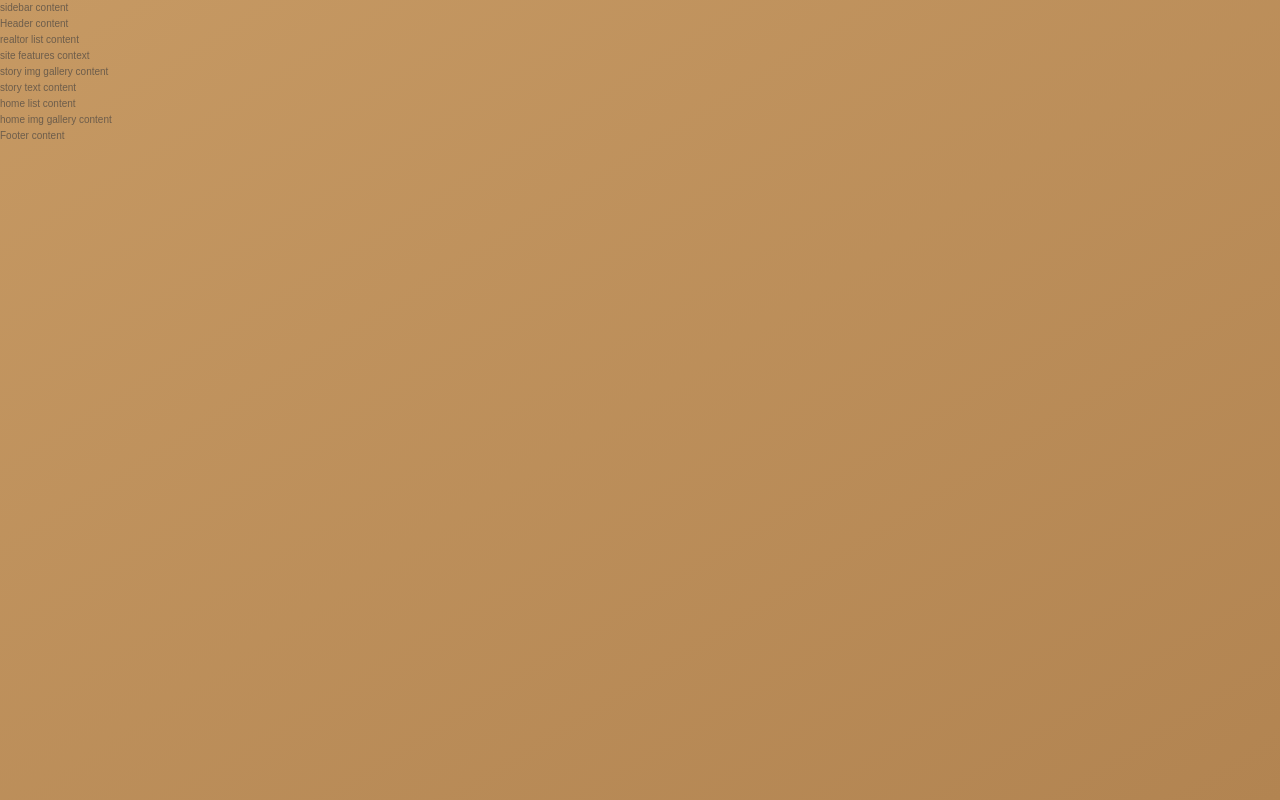
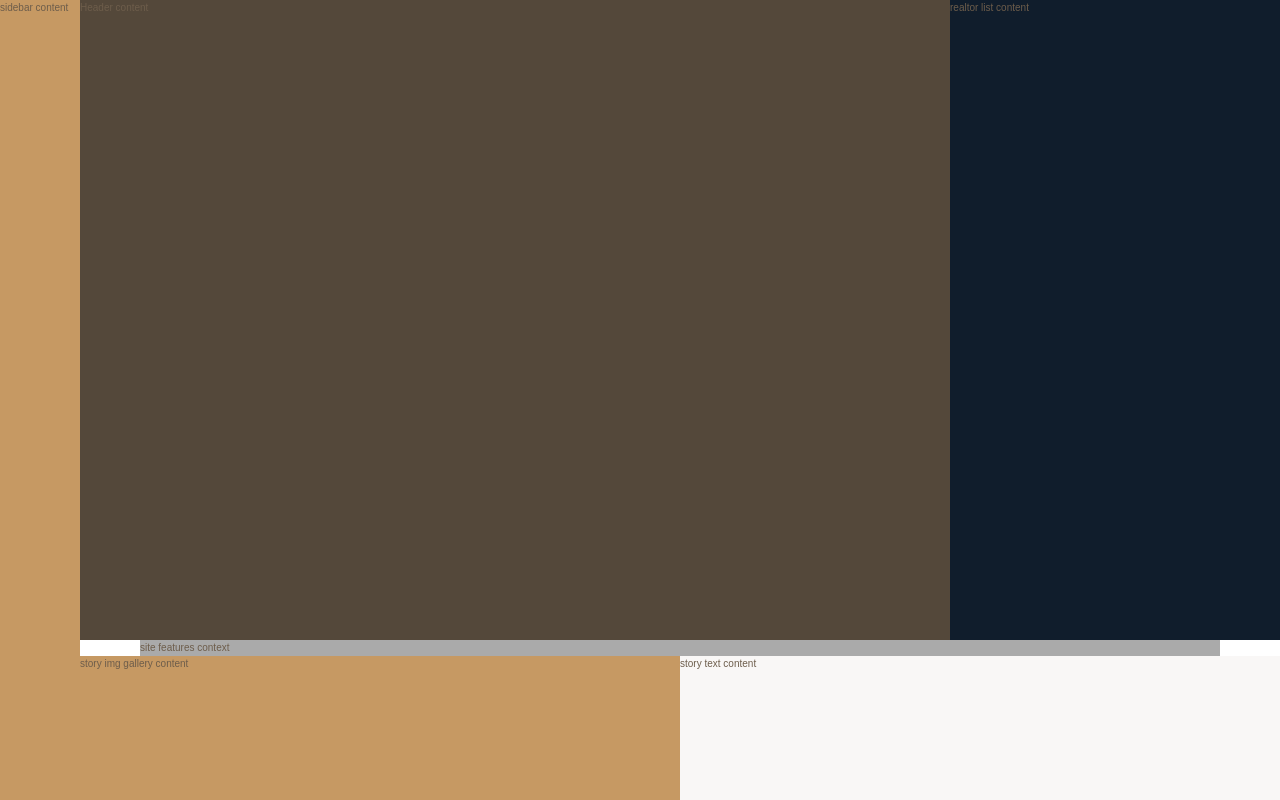
Before and after one commit to landon-sturgeon/real-estate-example, a React (Create React App) app: page / in a window 1280 px wide. Shown: the top 800 px of the page. Built offline with nearby package versions, Linux system fonts and the light colour scheme; a web font is replaced by a local one.

Commit message:
finished base layout for landing page

```diff
--- a/src/components/footer/footer.style.js
+++ b/src/components/footer/footer.style.js
@@ -1,5 +1,8 @@
 import styled from "styled-components";
 
+import { COLORS } from "../../scss/_variables.style";
+
 export const FooterContainer = styled.div`
-
+    background-color: ${ COLORS.secondary };
+    grid-column: full-start / full-end;
 `;
--- a/src/components/header/header.style.js
+++ b/src/components/header/header.style.js
@@ -1,5 +1,8 @@
 import styled from "styled-components";
 
+import { COLORS } from "../../scss/_variables.style";
+
 export const HeaderContainer = styled.div`
-
+    background-color: ${ COLORS.greyDark1 };
+    grid-column: full-start / col-end 6;
 `;
--- a/src/components/home-img-gallery/home-img-gallery.style.js
+++ b/src/components/home-img-gallery/home-img-gallery.style.js
@@ -1,5 +1,8 @@
 import styled from "styled-components";
 
+import { COLORS } from "../../scss/_variables.style";
+
 export const HomeImgGalleryContainer = styled.div`
-
+    background-color: ${ COLORS.greyDark1 };
+    grid-column: full-start / full-end;
 `;
--- a/src/components/home-list/home-list.style.js
+++ b/src/components/home-list/home-list.style.js
@@ -1,5 +1,8 @@
 import styled from "styled-components";
 
+import { COLORS } from "../../scss/_variables.style";
+
 export const HomeListContainer = styled.div`
-
+    background-color: ${ COLORS.secondary };
+    grid-column: center-start / center-end;
 `;
--- a/src/components/realtor-list/realtor-list.style.js
+++ b/src/components/realtor-list/realtor-list.style.js
@@ -1,5 +1,8 @@
 import styled from "styled-components";
 
+import { COLORS } from "../../scss/_variables.style";
+
 export const RealtorListContainer = styled.div`
-
+    background-color: ${ COLORS.secondary };
+    grid-column: col-start 7 / full-end;
 `;
--- a/src/components/sidebar/sidebar.style.js
+++ b/src/components/sidebar/sidebar.style.js
@@ -1,5 +1,9 @@
 import styled from "styled-components";
 
+import { COLORS } from "../../scss/_variables.style";
+
 export const SidebarContainer = styled.div`
-
+    background-color: ${ COLORS.primary };
+    grid-column: sidebar-start / sidebar-end;
+    grid-row: 1 / -1;
 `;
--- a/src/components/site-features/site-features.style.js
+++ b/src/components/site-features/site-features.style.js
@@ -1,5 +1,8 @@
 import styled from "styled-components";
 
+import { COLORS } from "../../scss/_variables.style";
+
 export const SiteFeaturesContainer = styled.div`
-
+    background-color: ${ COLORS.greyLight2 };
+    grid-column: center-start / center-end;
 `;
--- a/src/components/story-img-gallery/story-img-gallery.style.js
+++ b/src/components/story-img-gallery/story-img-gallery.style.js
@@ -1,5 +1,8 @@
 import styled from "styled-components";
 
+import { COLORS } from "../../scss/_variables.style";
+
 export const StoryImgGalleryContainer = styled.div`
-
+    background-color: ${ COLORS.primary };
+    grid-column: full-start / col-end 4;
 `;
--- a/src/components/story-text/story-text.style.js
+++ b/src/components/story-text/story-text.style.js
@@ -1,5 +1,8 @@
 import styled from "styled-components";
 
+import { COLORS } from "../../scss/_variables.style";
+
 export const StoryTextContainer = styled.div`
-
+    background-color: ${ COLORS.greyLight1 };
+    grid-column: col-start 5 / full-end;
 `;
--- a/src/global.style.js
+++ b/src/global.style.js
@@ -29,7 +29,6 @@
         font-weight: 300;
         line-height: 1.6;
         color: ${ COLORS.greyDark2 };
-        background-image: linear-gradient(to right bottom, ${ COLORS.primary }, ${ COLORS.primaryDark });
         background-size: cover;
         background-repeat: no-repeat;
         min-height: 100vh;
--- a/src/pages/landing-page/landing-page.style.js
+++ b/src/pages/landing-page/landing-page.style.js
@@ -1,5 +1,7 @@
 import styled from "styled-components";
 
-export const LandingPageContainer = styled.div`
-
+export const LandingPageContainer = styled.body`
+    display: grid;
+    grid-template-rows: 80vh min-content 40vw repeat(3, min-content);
+    grid-template-columns: [sidebar-start] 8rem [sidebar-end full-start] minmax(6rem, 1fr) [center-start] repeat(8, [col-start] minmax(min-content, 14rem) [col-end]) [center-end] minmax(6rem, 1fr) [full-end];
 `;
```
